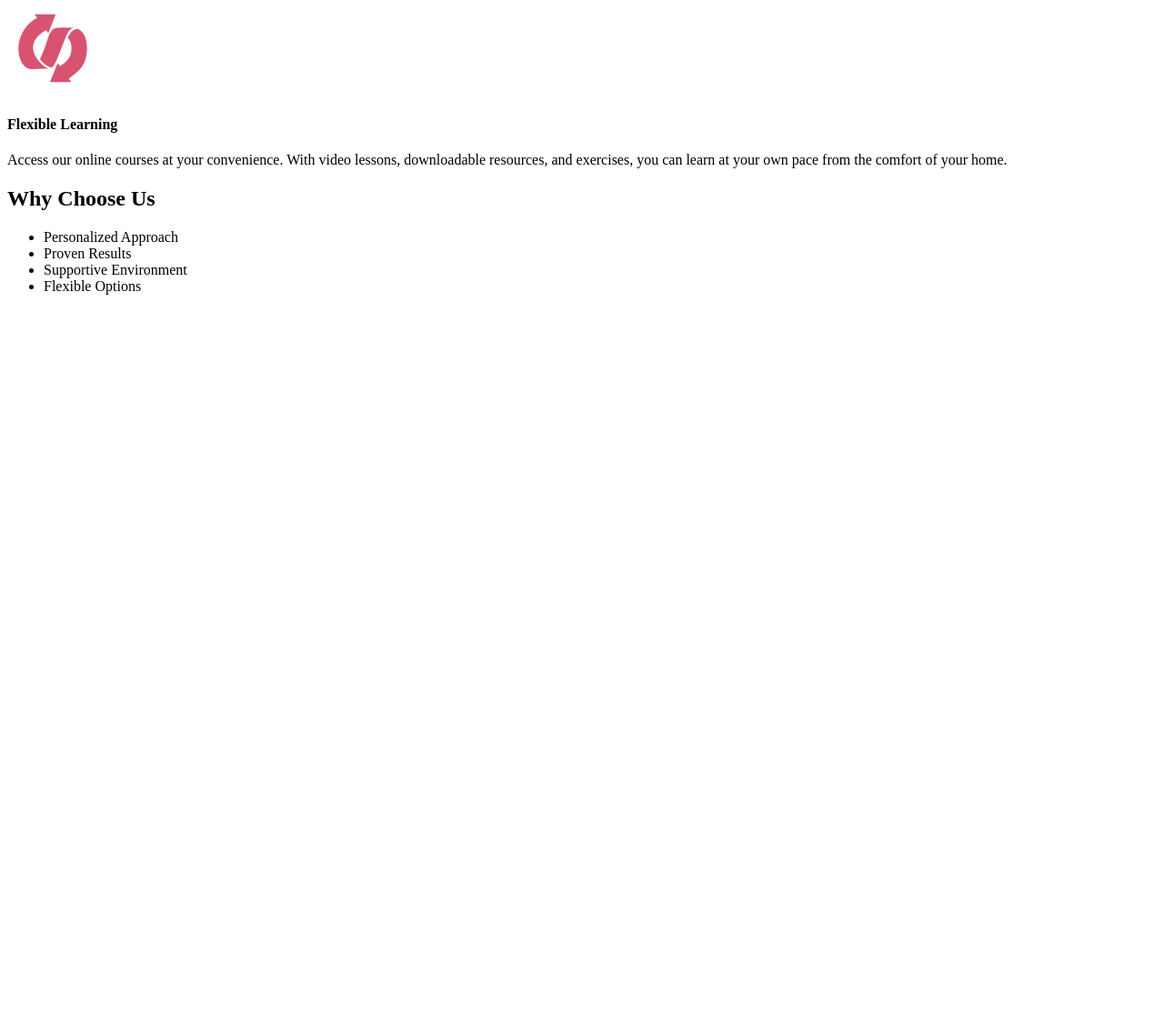
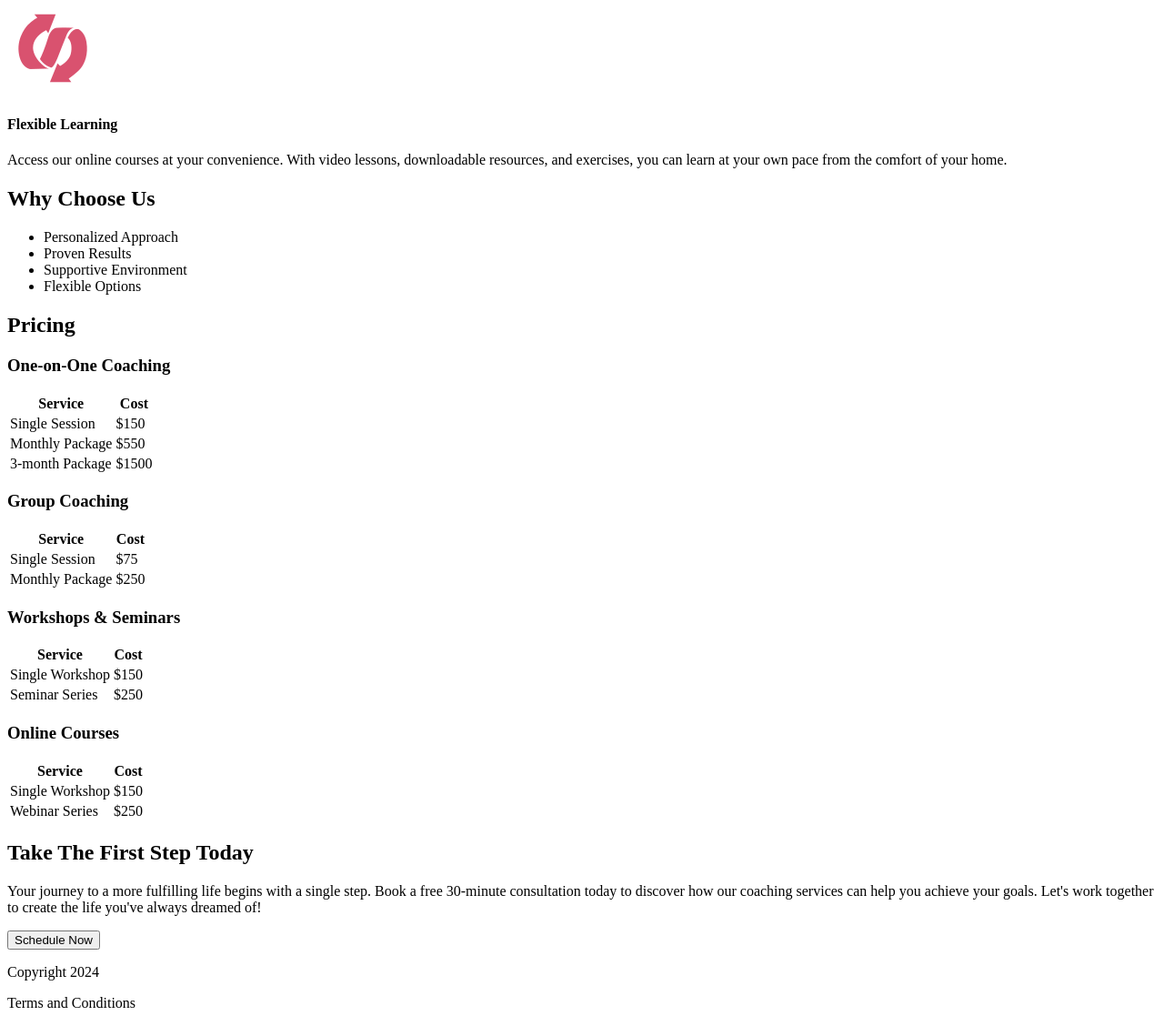
Before and after one commit to amshiha1/path-to-success, a plain HTML site: page index.html in a window 1280 px wide. Shown: the part 1717-2845 px from the top of the page at 91% size. Before the commit the page ends 2057 px from the top, so only its background shows below. Drawn offline with Linux system fonts and the light colour scheme.

Commit message:
finished html
added the tables, footer, and button

```diff
--- a/index.html
+++ b/index.html
@@ -27,6 +27,7 @@
                             <li><a href="#">Take The First Step</a></li>
                         </ul>
                     </nav>
+                </section>
             </section>
         </header>
 
@@ -92,10 +93,109 @@
                     </ul>
                 </section>
             </section>
+
+            <section id="Pricing">
+                <h2>Pricing</h2>
+                <section>
+                    <h3>One-on-One Coaching</h3>
+                    <table>
+                        <tr>
+                            <th>Service</th>
+                            <th>Cost</th>
+                        </tr>
+
+                        <tr>
+                            <td>Single Session</td>
+                            <td>$150</td>
+                        </tr>
+
+                        <tr>
+                            <td>Monthly Package</td>
+                            <td>$550</td>
+                        </tr>
+
+                        <tr>
+                            <td>3-month Package</td>
+                            <td>$1500</td>
+                        </tr>
+                    </table>
+                </section>
+
+                <section>
+                    <h3>Group Coaching</h3>
+                    <table>
+                        <tr>
+                            <th>Service</th>
+                            <th>Cost</th>
+                        </tr>
+
+                        <tr>
+                            <td>Single Session</td>
+                            <td>$75</td>
+                        </tr>
+
+                        <tr>
+                            <td>Monthly Package</td>
+                            <td>$250</td>
+                        </tr>
+                    </table>
+                </section>
+
+                <section>
+                    <h3>Workshops & Seminars</h3>
+                    <table>
+                        <tr>
+                            <th>Service</th>
+                            <th>Cost</th>
+                        </tr>
+
+                        <tr>
+                            <td>Single Workshop</td>
+                            <td>$150</td>
+                        </tr>
+
+                        <tr>
+                            <td>Seminar Series</td>
+                            <td>$250</td>
+                        </tr>
+                    </table>
+                </section>
+
+                <section>
+                    <h3>Online Courses</h3>
+                    <table>
+                        <tr>
+                            <th>Service</th>
+                            <th>Cost</th>
+                        </tr>
+
+                        <tr>
+                            <td>Single Workshop</td>
+                            <td>$150</td>
+                        </tr>
+
+                        <tr>
+                            <td>Webinar Series</td>
+                            <td>$250</td>
+                        </tr>
+                    </table>
+                </section>
+            </section>
+
+            <section id="step">
+                <h2>Take The First Step Today</h2>
+                <p>Your journey to a more fulfilling life begins with a single step. Book a free 30-minute consultation today to discover how our coaching services can help you achieve your goals. Let's work together to create the life you've always dreamed of!</p>
+                <button type="button">Schedule Now</button>
+
+
+            </section>
         </main>
 
+
+
+        <footer>
+            <p>Copyright 2024</p>
+            <p>Terms and Conditions</p>
+        </footer>
     </body>
-    <footer>
-
-    </footer>
 </html>
```
Lines whose indentation alone changed are shown as unchanged.
